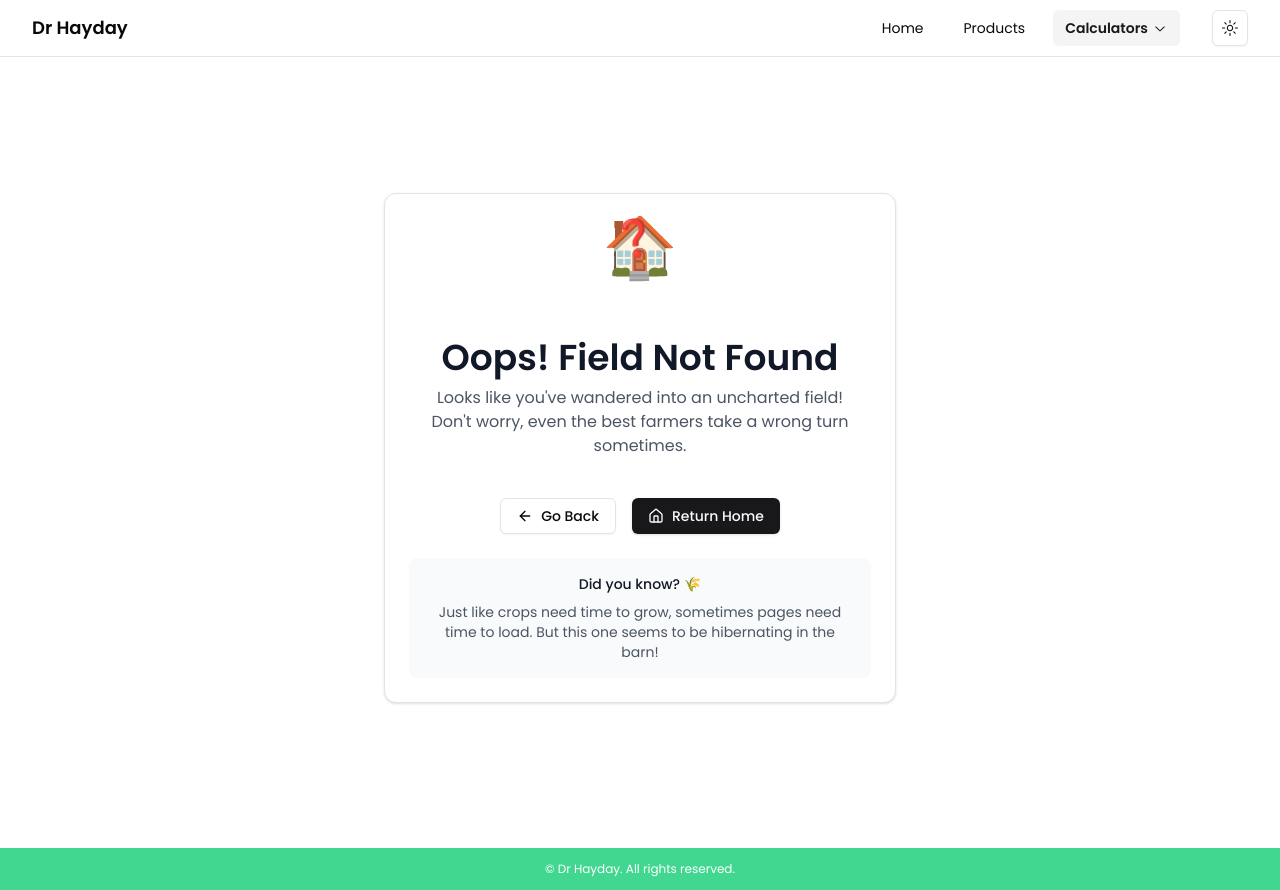
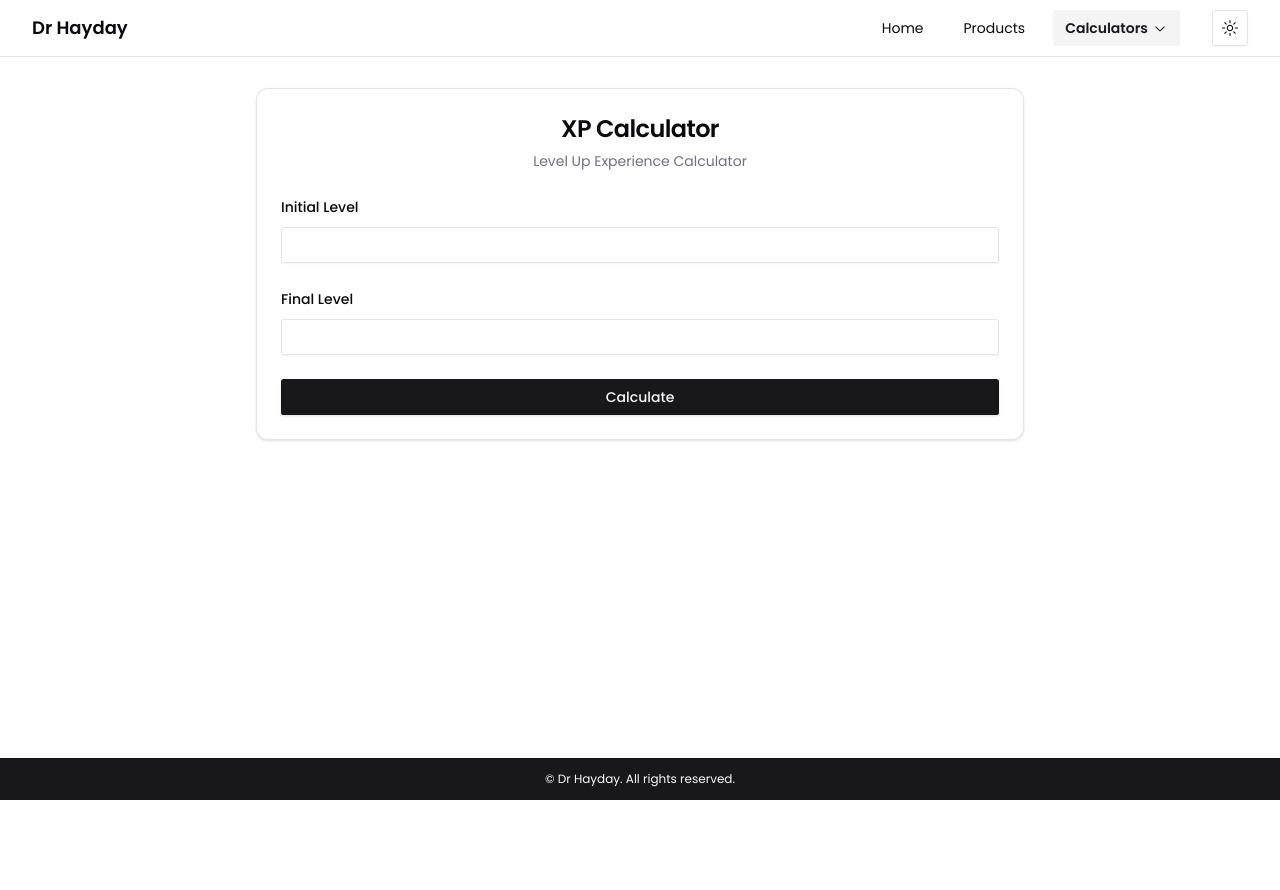
Before and after one commit to vipansh/RightDishonestFields, a React (Vite) app: page /xpcalculator in a window 1280 px wide. After the commit the page ends 800 px from the top, so only its background shows below. Built offline with nearby package versions, Linux system fonts and the light colour scheme.

Commit message:
Updated Pages colors for dark and light theme

```diff
--- a/src/App.jsx
+++ b/src/App.jsx
@@ -3,6 +3,8 @@ import Layout from "./components/Layout";
 import Home from "./pages/Home";
 import Products from "./pages/Products";
 import BarnSizeCalculator from "./pages/BarnSizeCalculator";
+import XpCalculator from "./pages/XpCalculator";
+
 import NotFound from "./pages/NotFound";
 
 const router = createBrowserRouter([
@@ -23,6 +25,10 @@ const router = createBrowserRouter([
         element: <BarnSizeCalculator />,
       },
       {
+        path: "xpcalculator",
+        element: <XpCalculator />,
+      },
+      {
         path: "*",
         element: <NotFound />,
       },
--- a/src/components/Footer.jsx
+++ b/src/components/Footer.jsx
@@ -3,8 +3,8 @@ import React from "react";
 const Footer = () => {
     return (
         <footer className="relative z-[90] mt-auto">
-            <div className="bg-[hsl(152,65%,55%)] py-2">
-                <p className="text-[0.75rem] text-center text-white m-0 py-1">
+            <div className="bg-primary text-primary-foreground py-2">
+                <p className="text-[0.75rem] text-center m-0 py-1">
                     &#169; Dr Hayday. All rights reserved.
                 </p>
             </div>
--- a/src/components/Layout.jsx
+++ b/src/components/Layout.jsx
@@ -4,9 +4,9 @@ import Footer from "./Footer";
 
 const Layout = () => {
   return (
-    <div className="min-h-screen flex flex-col">
+    <div className="min-h-screen flex flex-col bg-background text-foreground">
       <Navbar />
-      <main className="flex-1 pt-12">
+      <main className="flex-1 pt-14">
         <div className="max-w-7xl mx-auto px-4 sm:px-6 lg:px-8">
           <Outlet />
         </div>
--- a/src/globals.css
+++ b/src/globals.css
@@ -26,90 +26,53 @@
   font-display: swap;
 }
 
+
 @layer base {
   :root {
     --background: 0 0% 100%;
     --foreground: 240 10% 3.9%;
-
     --card: 0 0% 100%;
     --card-foreground: 240 10% 3.9%;
-
     --popover: 0 0% 100%;
     --popover-foreground: 240 10% 3.9%;
-
     --primary: 240 5.9% 10%;
     --primary-foreground: 0 0% 98%;
-
     --secondary: 240 4.8% 95.9%;
     --secondary-foreground: 240 5.9% 10%;
-
     --muted: 240 4.8% 95.9%;
     --muted-foreground: 240 3.8% 46.1%;
-
     --accent: 240 4.8% 95.9%;
     --accent-foreground: 240 5.9% 10%;
-
     --destructive: 0 84.2% 60.2%;
     --destructive-foreground: 0 0% 98%;
-
     --border: 240 5.9% 90%;
     --input: 240 5.9% 90%;
-    --ring: 240 10% 3.9%;
-
-    --radius: 0.5rem;
-
+    --ring: 240 5.9% 10%;
+    --radius: 0.3rem;
     --chart-1: 12 76% 61%;
-
     --chart-2: 173 58% 39%;
-
     --chart-3: 197 37% 24%;
-
     --chart-4: 43 74% 66%;
-
     --chart-5: 27 87% 67%;
-
-    --sidebar-background: 0 0% 98%;
-
-    --sidebar-foreground: 240 5.3% 26.1%;
-
-    --sidebar-primary: 240 5.9% 10%;
-
-    --sidebar-primary-foreground: 0 0% 98%;
-
-    --sidebar-accent: 240 4.8% 95.9%;
-
-    --sidebar-accent-foreground: 240 5.9% 10%;
-
-    --sidebar-border: 220 13% 91%;
-
-    --sidebar-ring: 217.2 91.2% 59.8%;
   }
 
   .dark {
     --background: 240 10% 3.9%;
     --foreground: 0 0% 98%;
-
     --card: 240 10% 3.9%;
     --card-foreground: 0 0% 98%;
-
     --popover: 240 10% 3.9%;
     --popover-foreground: 0 0% 98%;
-
     --primary: 0 0% 98%;
     --primary-foreground: 240 5.9% 10%;
-
     --secondary: 240 3.7% 15.9%;
     --secondary-foreground: 0 0% 98%;
-
     --muted: 240 3.7% 15.9%;
     --muted-foreground: 240 5% 64.9%;
-
     --accent: 240 3.7% 15.9%;
     --accent-foreground: 0 0% 98%;
-
     --destructive: 0 62.8% 30.6%;
     --destructive-foreground: 0 0% 98%;
-
     --border: 240 3.7% 15.9%;
     --input: 240 3.7% 15.9%;
     --ring: 240 4.9% 83.9%;
@@ -118,16 +81,9 @@
     --chart-3: 30 80% 55%;
     --chart-4: 280 65% 60%;
     --chart-5: 340 75% 55%;
-    --sidebar-background: 240 5.9% 10%;
-    --sidebar-foreground: 240 4.8% 95.9%;
-    --sidebar-primary: 224.3 76.3% 48%;
-    --sidebar-primary-foreground: 0 0% 100%;
-    --sidebar-accent: 240 3.7% 15.9%;
-    --sidebar-accent-foreground: 240 4.8% 95.9%;
-    --sidebar-border: 240 3.7% 15.9%;
-    --sidebar-ring: 217.2 91.2% 59.8%;
   }
 }
+
 
 @layer base {
   * {
--- a/src/pages/NotFound.jsx
+++ b/src/pages/NotFound.jsx
@@ -1,6 +1,6 @@
 import React from 'react';
 import { useNavigate } from 'react-router-dom';
-import { Card, CardContent } from '@/components/ui/card';
+import { Card, CardContent, CardHeader, CardTitle, CardDescription } from '@/components/ui/card';
 import { Button } from '@/components/ui/button';
 import { Home, ArrowLeft } from 'lucide-react';
 
@@ -8,10 +8,10 @@ const NotFound = () => {
   const navigate = useNavigate();
 
   return (
-    <section className="min-h-screen flex items-center justify-center p-4">
+    <section className="min-h-[calc(100vh-8rem)] flex items-center justify-center p-4">
       <Card className="w-full max-w-lg">
-        <CardContent className="p-6">
-          <div className="text-center space-y-6">
+        <CardContent className="p-8">
+          <div className="text-center space-y-8">
             {/* Fun Farm Icon Stack */}
             <div className="relative w-24 h-24 mx-auto">
               <div className="absolute inset-0 animate-bounce-slow">
@@ -27,17 +27,15 @@ const NotFound = () => {
             </div>
 
             {/* Error Message */}
-            <div className="space-y-2">
-              <h1 className="text-4xl font-bold text-gray-900">
-                Oops! Field Not Found
-              </h1>
-              <p className="text-gray-600 max-w-md mx-auto">
+            <div className="space-y-3">
+              <CardTitle className="text-4xl">Oops! Field Not Found</CardTitle>
+              <CardDescription className="text-base max-w-md mx-auto">
                 Looks like you've wandered into an uncharted field! Don't worry, even the best farmers take a wrong turn sometimes.
-              </p>
+              </CardDescription>
             </div>
 
             {/* Action Buttons */}
-            <div className="flex flex-col sm:flex-row gap-4 justify-center pt-4">
+            <div className="flex flex-col sm:flex-row gap-4 justify-center">
               <Button
                 onClick={() => navigate(-1)}
                 variant="outline"
@@ -56,11 +54,11 @@ const NotFound = () => {
             </div>
 
             {/* Fun Farm Facts */}
-            <div className="mt-8 p-4 bg-gray-50 rounded-lg">
-              <h3 className="text-sm font-medium text-gray-900 mb-2">
+            <div className="p-4 bg-muted rounded-lg">
+              <h3 className="text-sm font-medium mb-2">
                 Did you know? 🌾
               </h3>
-              <p className="text-sm text-gray-600">
+              <p className="text-sm text-muted-foreground">
                 Just like crops need time to grow, sometimes pages need time to load.
                 But this one seems to be hibernating in the barn!
               </p>
--- /dev/null
+++ b/src/pages/XpCalculator.jsx
@@ -0,0 +1,146 @@
+import React, { useState } from 'react';
+import { Card, CardContent, CardHeader, CardTitle, CardDescription } from '@/components/ui/card';
+import { Input } from '@/components/ui/input';
+import { Button } from '@/components/ui/button';
+import { Alert, AlertDescription } from '@/components/ui/alert';
+
+const EARLY_LEVEL_XP = {
+  1: 27, 2: 7, 3: 14, 4: 30, 5: 50, 6: 220, 7: 370, 8: 490, 9: 790, 10: 960,
+  11: 1180, 12: 1550, 13: 1790, 14: 2270, 15: 2880, 16: 3270, 17: 4120,
+  18: 4740, 19: 5610, 20: 6320, 21: 7750, 22: 9140, 23: 10830, 24: 12200,
+  25: 14000, 26: 15700, 27: 18300, 28: 20500, 29: 23400, 30: 26100,
+  31: 29400, 32: 32400, 33: 35800, 34: 38700, 35: 42200, 36: 45200,
+  37: 48900, 38: 54900, 39: 61800, 40: 67900, 41: 75000, 42: 81500,
+  43: 94400, 44: 100800, 45: 110900, 46: 119500, 47: 129500, 48: 138000,
+  49: 148400, 50: 157000
+};
+
+const Calculator = () => {
+  const [formData, setFormData] = useState({
+    initialLevel: '',
+    finalLevel: '',
+  });
+  const [result, setResult] = useState(null);
+  const [error, setError] = useState(null);
+
+  const calculateXP = () => {
+    const initial = parseInt(formData.initialLevel);
+    const final = parseInt(formData.finalLevel);
+    let totalXP = 0;
+
+    for (let level = initial; level < final; level++) {
+      if (level <= 50) {
+        totalXP += EARLY_LEVEL_XP[level];
+      } else if (level < 500) {
+        totalXP += 157000 + 11000 * (level - 50);
+      } else {
+        totalXP += 5107000 + 20000 * (level - 500);
+      }
+    }
+
+    return { totalXP };
+  };
+
+  const handleSubmit = (e) => {
+    e.preventDefault();
+    setError(null);
+    setResult(null);
+
+    const initial = parseInt(formData.initialLevel);
+    const final = parseInt(formData.finalLevel);
+
+    if (isNaN(initial) || isNaN(final)) {
+      setError('Please provide valid numbers for levels.');
+      return;
+    }
+
+    if (initial >= final) {
+      setError('Final level must be greater than initial level.');
+      return;
+    }
+
+    if (initial < 1) {
+      setError('Initial level cannot be less than 1.');
+      return;
+    }
+
+    const requirements = calculateXP();
+    setResult(requirements);
+  };
+
+  const handleChange = (e) => {
+    setFormData({
+      ...formData,
+      [e.target.name]: e.target.value,
+    });
+  };
+
+  return (
+    <section className="py-8 px-4 md:px-6">
+      <div className="max-w-3xl mx-auto">
+        <Card className="w-full">
+          <CardHeader>
+            <CardTitle className="text-2xl text-center">XP Calculator</CardTitle>
+            <CardDescription className="text-center">
+              Level Up Experience Calculator
+            </CardDescription>
+          </CardHeader>
+          <CardContent className="space-y-6">
+            <form onSubmit={handleSubmit} className="space-y-6">
+              <div className="space-y-2">
+                <label htmlFor="initialLevel" className="text-sm font-medium">
+                  Initial Level
+                </label>
+                <Input
+                  type="number"
+                  id="initialLevel"
+                  name="initialLevel"
+                  value={formData.initialLevel}
+                  onChange={handleChange}
+                  min="1"
+                  required
+                  className="w-full"
+                />
+              </div>
+              <div className="space-y-2">
+                <label htmlFor="finalLevel" className="text-sm font-medium">
+                  Final Level
+                </label>
+                <Input
+                  type="number"
+                  id="finalLevel"
+                  name="finalLevel"
+                  value={formData.finalLevel}
+                  onChange={handleChange}
+                  min="1"
+                  required
+                  className="w-full"
+                />
+              </div>
+              <Button type="submit" className="w-full">
+                Calculate
+              </Button>
+            </form>
+            {error && (
+              <Alert variant="destructive">
+                <AlertDescription>{error}</AlertDescription>
+              </Alert>
+            )}
+            {result && (
+              <div className="flex flex-col items-center gap-2">
+                <div className="w-12 h-12 bg-muted rounded-full flex items-center justify-center">
+                  <span role="img" aria-label="XP">⭐</span>
+                </div>
+                <span className="text-sm text-muted-foreground">
+                  {result.totalXP.toLocaleString()} XP
+                </span>
+              </div>
+            )}
+          </CardContent>
+        </Card>
+      </div>
+    </section>
+  );
+};
+
+export default Calculator;
```
Also changed, not shown: index.html (+38 -2 lines), src/pages/BarnSizeCalculator.jsx (+20 -23 lines), src/pages/Products.jsx (+16 -16 lines).
